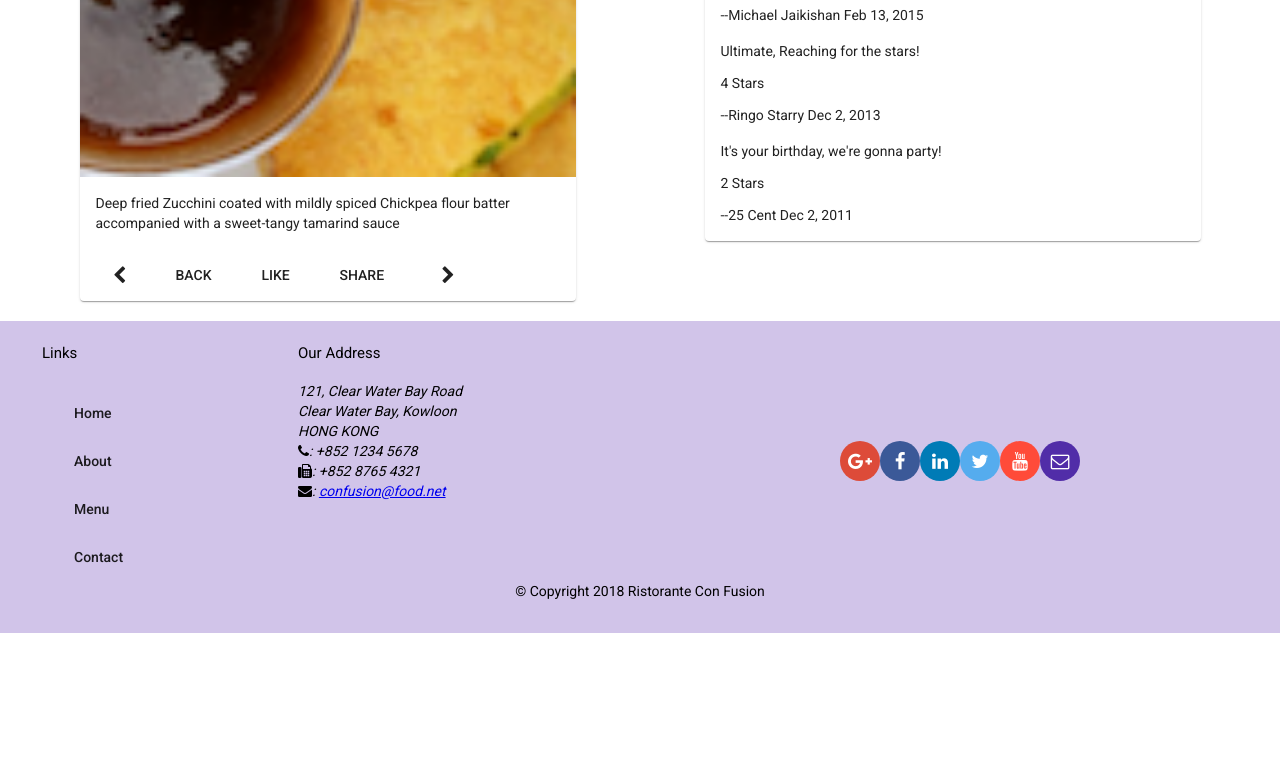
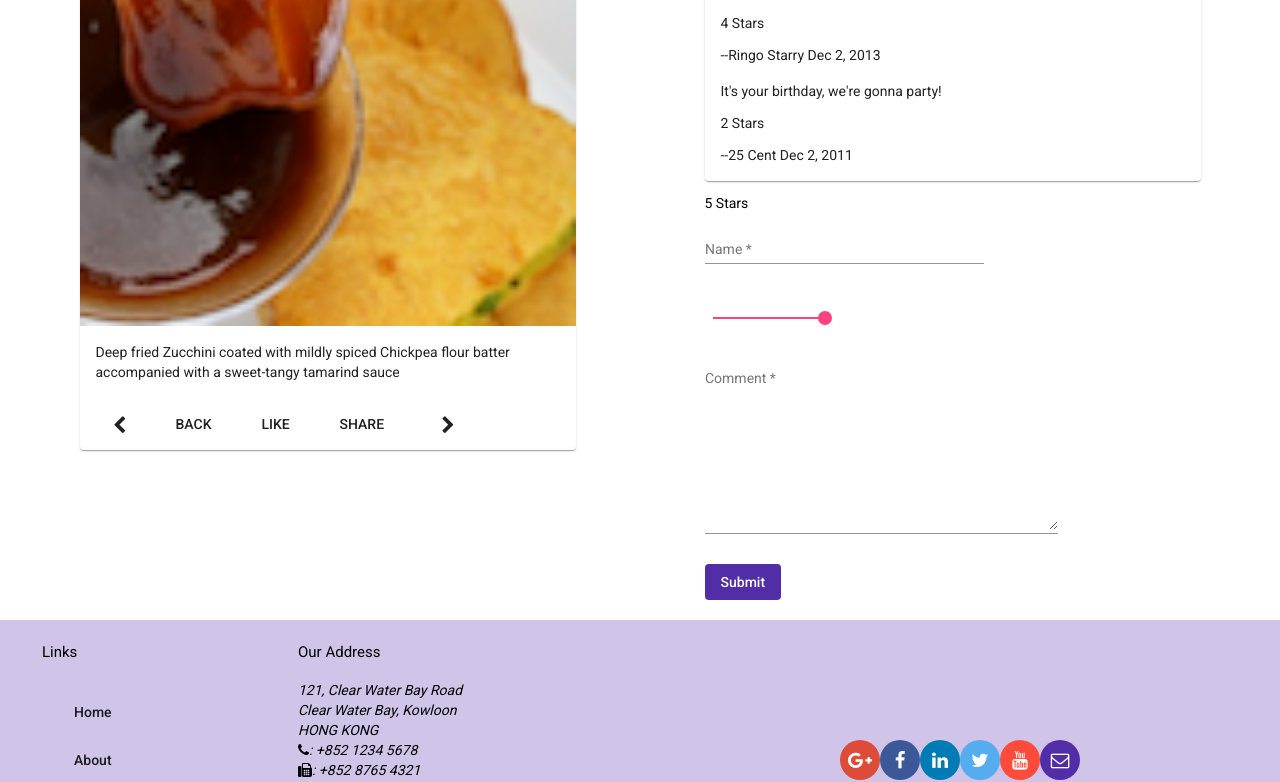
Before and after one commit to PramodDhananjaya/Restaurant-App, an Angular app: page /dishdetail/1 in a window 1280 px wide. Shown: the part 671-1453 px from the top of the page. Before the commit the page ends 1304 px from the top, so only its background shows below. Built offline with nearby package versions, Linux system fonts and the light colour scheme.

Commit message:
Assignment 3

```diff
--- a/src/app/app.module.ts
+++ b/src/app/app.module.ts
@@ -17,6 +17,7 @@ import { MatCheckboxModule } from '@angular/material/checkbox';
 import { FormsModule } from '@angular/forms';
 import { MatSelectModule } from '@angular/material/select';
 import { MatSlideToggleModule } from '@angular/material/slide-toggle';
+import { MatSliderModule } from '@angular/material/slider';
 import { MatProgressSpinnerModule } from '@angular/material/progress-spinner';
 import { ReactiveFormsModule } from '@angular/forms';
 import { MatSidenavModule } from '@angular/material/sidenav'
@@ -67,7 +68,8 @@ import { LoginComponent } from './login/login.component'
     MatSlideToggleModule,
     ReactiveFormsModule,
     MatProgressSpinnerModule,
-    MatSidenavModule
+    MatSidenavModule,
+    MatSliderModule
   ],
   entryComponents:[
     LoginComponent
--- a/src/app/contact/contact.component.ts
+++ b/src/app/contact/contact.component.ts
@@ -1,5 +1,5 @@
 import { Component, OnInit, ViewChild } from '@angular/core';
-import { FormBuilder , FormGroup , Validators, ControlContainer } from '@angular/forms';
+import { FormBuilder , FormGroup , Validators } from '@angular/forms';
 import { Feedback, ContactType } from '../shared/feedback';
 
 @Component({
--- a/src/app/dishdetail/dishdetail.component.html
+++ b/src/app/dishdetail/dishdetail.component.html
@@ -5,9 +5,10 @@
   fxLayout.xs="column"
   fxLayoutAlign.gt-md="space-around center"
   fxLayoutGap="10px"
-  fxLayoutGap.xs="0">
+  fxLayoutGap.xs="0"
+  >
 
-  <div fxFlex="40" *ngIf="dish">
+  <div fxFlex="40" *ngIf="dish" cols="2">
     <mat-card >
       <mat-card-header>
         <mat-card-title>
@@ -50,9 +51,39 @@
       </p>
       </mat-card-content>
     </mat-card>
+
+     <p> <span mat-line>{{commentForm.value.comment}}</span></p>
+      <p><span mat-line *ngIf="commentForm.value.rating">{{commentForm.value.rating}} Stars</span></p>
+      <p><span mat-line *ngIf="commentForm.value.author">--{{commentForm.value.author}}</span></p>
+
+
+    <form novalidate class="form-size" [formGroup] ="commentForm" (ngSubmit)="onSubmit()" #cform="ngForm">
+      <p>  <mat-form-field class="md-width">
+          <input matInput formControlName="author" placeholder="Name" type="text" required>
+          <mat-error *ngIf="formErrors.author">
+              {{formErrors.author}}
+          </mat-error>
+        </mat-form-field>
+      </p>
+      <p>
+          <mat-slider formControlName="rating" min="1" max="5" thumbLabel tickInterval="1" required default="5">
+          </mat-slider>
+          <mat-error *ngIf="formErrors.rating">
+            {{formErrors.rating}}
+          </mat-error>
+      </p>
+      <p>
+        <mat-form-field class="full-width">
+          <textarea matInput formControlName="comment" placeholder="Comment" rows="10" required></textarea>
+          <mat-error *ngIf="formErrors.comment">
+            {{formErrors.comment}}
+          </mat-error>
+        </mat-form-field>
+      </p>
+      <button type="submit" mat-button class="background-primary text-floral-white" [disabled]="commentForm.invalid">Submit</button>
+    </form>
   </div>
   <div [hidden]="dish">
     <mat-spinner></mat-spinner><h3>Please Wait..</h3>
   </div>
-
 </div>
--- a/src/app/dishdetail/dishdetail.component.scss
+++ b/src/app/dishdetail/dishdetail.component.scss
@@ -0,0 +1,16 @@
+.half-width{
+  width: 45%
+}
+
+.full-width{
+  width: 95%
+}
+
+
+.form-size{
+  width: 75%
+}
+
+.md-width{
+  width: 75%
+}
--- a/src/app/dishdetail/dishdetail.component.ts
+++ b/src/app/dishdetail/dishdetail.component.ts
@@ -1,9 +1,13 @@
-import { Component, OnInit } from '@angular/core';
+import { Component, OnInit, ViewChild } from '@angular/core';
 import { Dish } from '../shared/dish'
 import { DishService } from '../services/dish.service';
 import { Params, ActivatedRoute } from '@angular/router';
 import { Location } from '@angular/common';
 import { switchMap } from 'rxjs/operators';
+import { FormBuilder , FormGroup , Validators } from '@angular/forms'
+import { Comment } from '../shared/comment';
+import { DISHES} from '../shared/dishes';
+import { validateBasis } from '@angular/flex-layout';
 
 
 @Component({
@@ -18,16 +22,41 @@ export class DishdetailComponent implements OnInit {
   prev: string;
   next: string;
 
-  constructor(private dishService: DishService, private route: ActivatedRoute, private location: Location) { }
+  commentForm : FormGroup;
+  comment: Comment;
+  @ViewChild('cform') commentFormDirective;
+
+  formErrors = {
+    'rating' : '',
+    'comment' : '',
+    'author' : ''
+  }
+
+  validationMessages = {
+    'rating' : {
+      'required' : 'Rating is required'
+    },
+    'comment' : {
+      'required' : 'Comment is required'
+    },
+    'author' : {
+    'required' : 'Author name is required',
+    'minlength' : 'Author name must at least 2 characters'
+    }
+  }
+
+  constructor(private dishService: DishService, private route: ActivatedRoute, private location: Location, private fb:FormBuilder) {
+    this.createCommentForm();
+   }
 
   ngOnInit(): void {
     this.dishService.getDishIds().subscribe(dishIds => this.dishIds = dishIds);
     this.route.params.pipe(switchMap((params: Params) => this.dishService.getDish(params['id']))).
     subscribe(dish => {this.dish=dish; this.setPrevNext(dish.id)});
+
   }
 
   setPrevNext(dishId: string){
-    console.log(dishId);
     const index = this.dishIds.indexOf(dishId);
     this.prev = this.dishIds[(this.dishIds.length + index -1) % this.dishIds.length];
     this.next = this.dishIds[(this.dishIds.length+ index +1) % this.dishIds.length];
@@ -36,5 +65,53 @@ export class DishdetailComponent implements OnInit {
   goBack(): void {
     this.location.back();
   }
+  createCommentForm(){
+    this.commentForm = this.fb.group({
+      rating:['5',Validators.required],
+      comment: ['',Validators.required],
+      author:['',[Validators.required,Validators.minLength(2)]],
+      date: ''
+    });
+
+    this.commentForm.valueChanges
+    .subscribe(data => this.onValueChanged(data));
+
+    this.onValueChanged();
+  }
+
+  onValueChanged(data?: any) {
+    if(!this.commentForm) { return; }
+    const form = this.commentForm;
+    for(const field in this.formErrors){
+      if(this.formErrors.hasOwnProperty(field)) {
+        //clear previous error message
+        this.formErrors[field] = '';
+        const control = form.get(field);
+        if(control && control.dirty && !control.valid){
+          const messages = this.validationMessages[field];
+          for(const key in control.errors){
+            this.formErrors[field] += messages[key] + ' ';
+          }
+        }
+      }
+    }
+  }
+
+  onSubmit(){
+      const date = new Date();
+      this.commentForm.controls['date'].setValue(date.toISOString());
+      this.comment = this.commentForm.value;
+      const arr = DISHES;
+      arr[this.dish.id].comments.push(this.comment);
+      this.commentForm.reset({
+        rating: '5',
+        comment: '',
+        author: '',
+        date: ''
+      });
+      this.commentFormDirective.resetForm();
+
+  }
+
 
 }
```
